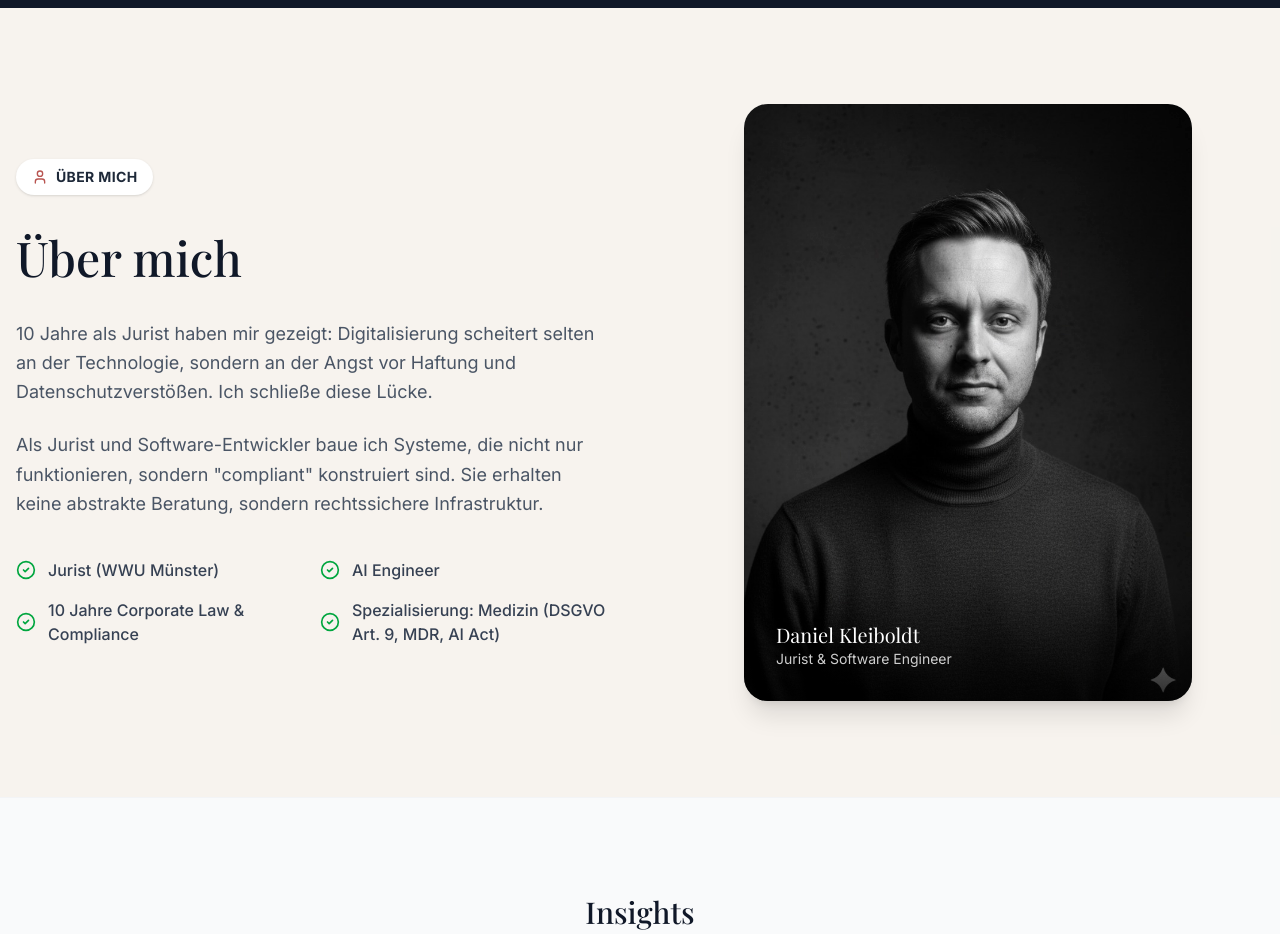
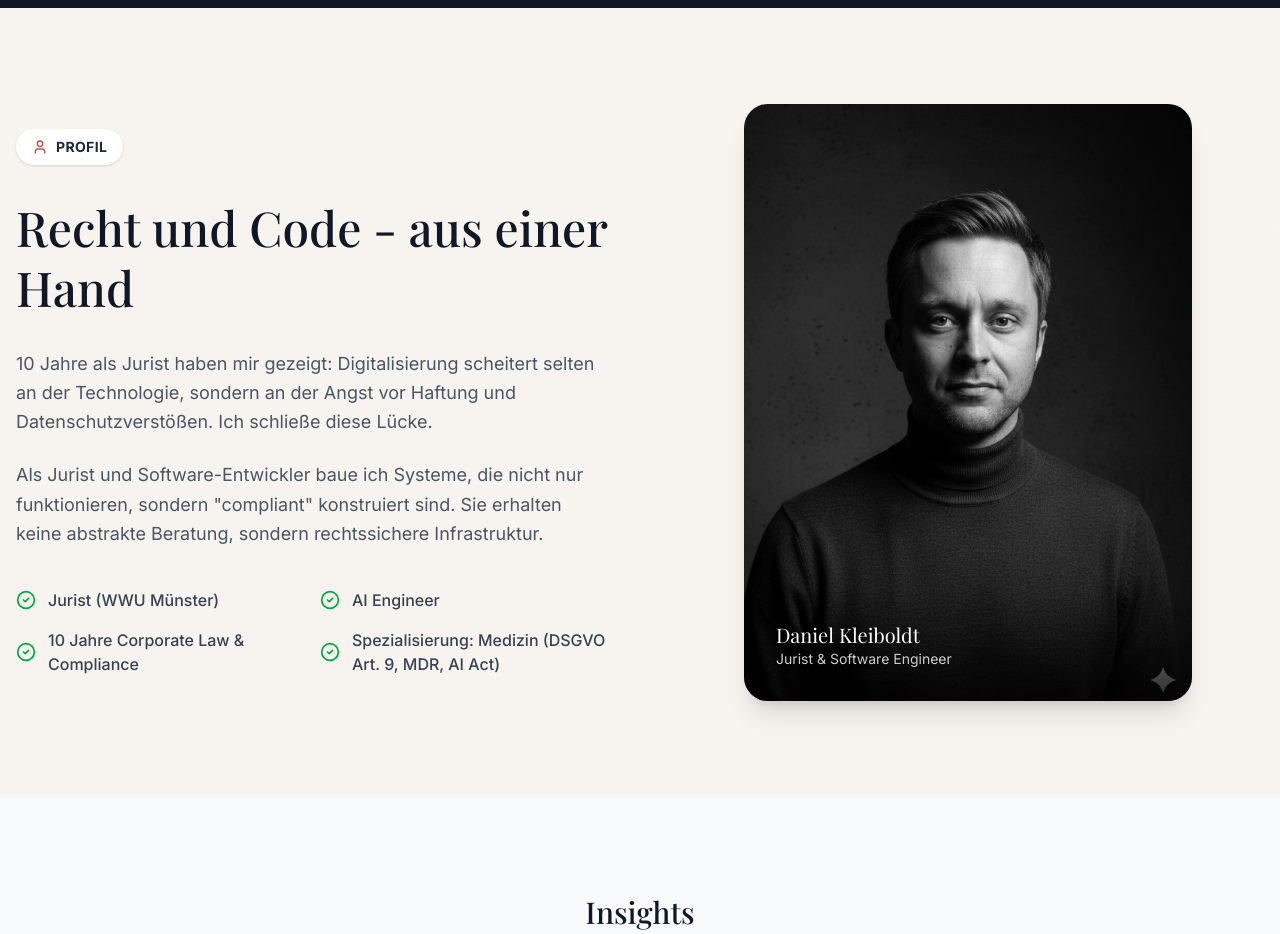
Before and after one commit to fonkape/legalmedtech, a Next.js app: page / in a window 1280 px wide. Shown: the part 4600-5534 px from the top of the page. Built offline with nearby package versions, Linux system fonts and the light colour scheme; a web font is replaced by a local one.

Commit message:
Update About Me section: Tag to Profil, Headline to Recht und Code

```diff
--- a/src/components/TrustAbout.tsx
+++ b/src/components/TrustAbout.tsx
@@ -10,11 +10,11 @@ export function TrustAbout() {
                     <div className="order-2 lg:order-1">
                         <div className="inline-flex items-center gap-2 px-4 py-2 bg-white rounded-full shadow-sm mb-8">
                             <User className="w-4 h-4 text-primary" />
-                            <span className="text-sm font-bold text-gray-800 tracking-wide uppercase">Über mich</span>
+                            <span className="text-sm font-bold text-gray-800 tracking-wide uppercase">Profil</span>
                         </div>
 
                         <h2 className="text-4xl md:text-5xl font-serif font-medium text-gray-900 mb-8 leading-tight">
-                            Über mich
+                            Recht und Code - aus einer Hand
                         </h2>
 
                         <div className="space-y-6 text-lg text-gray-600 leading-relaxed">
```
